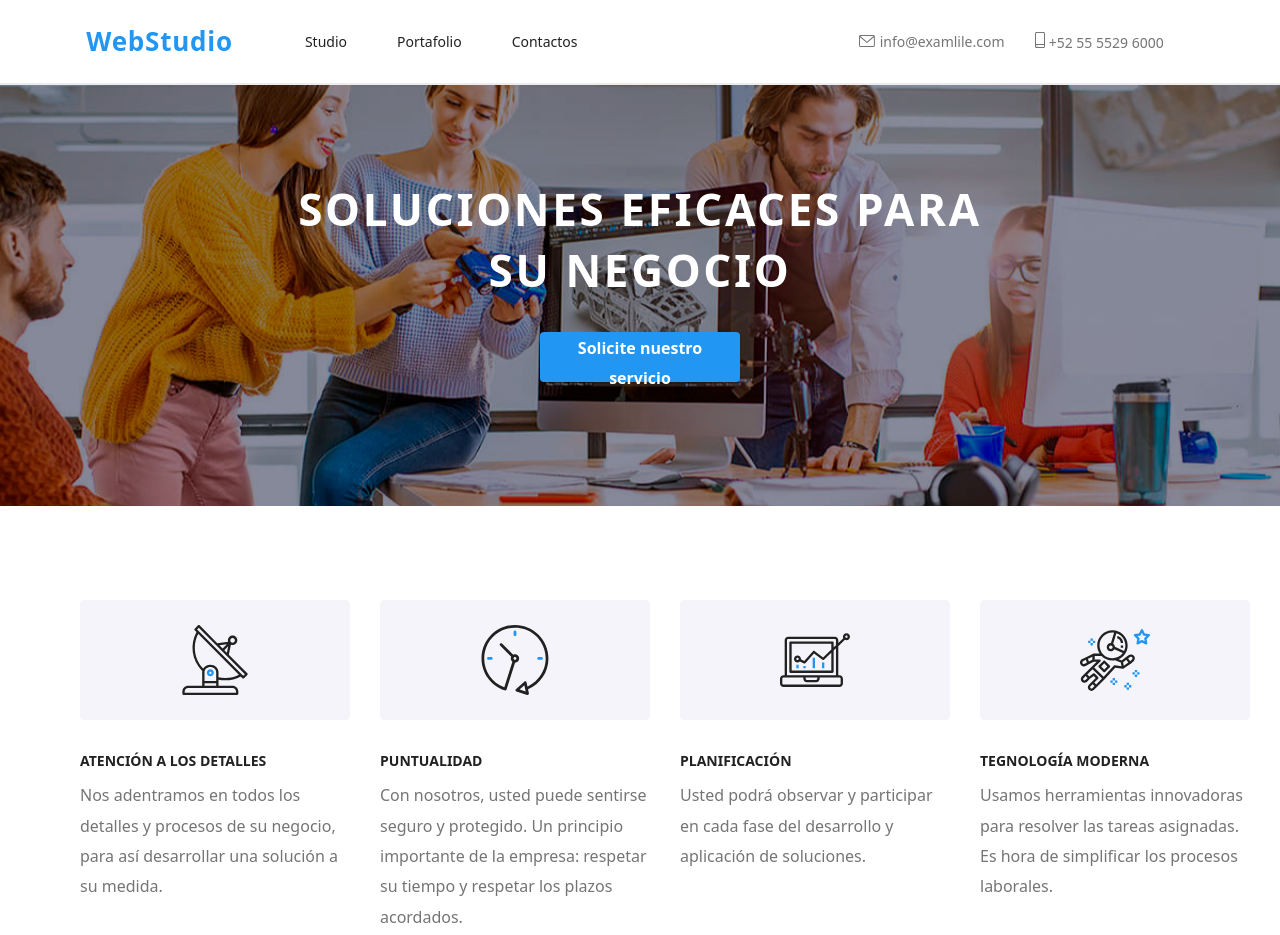
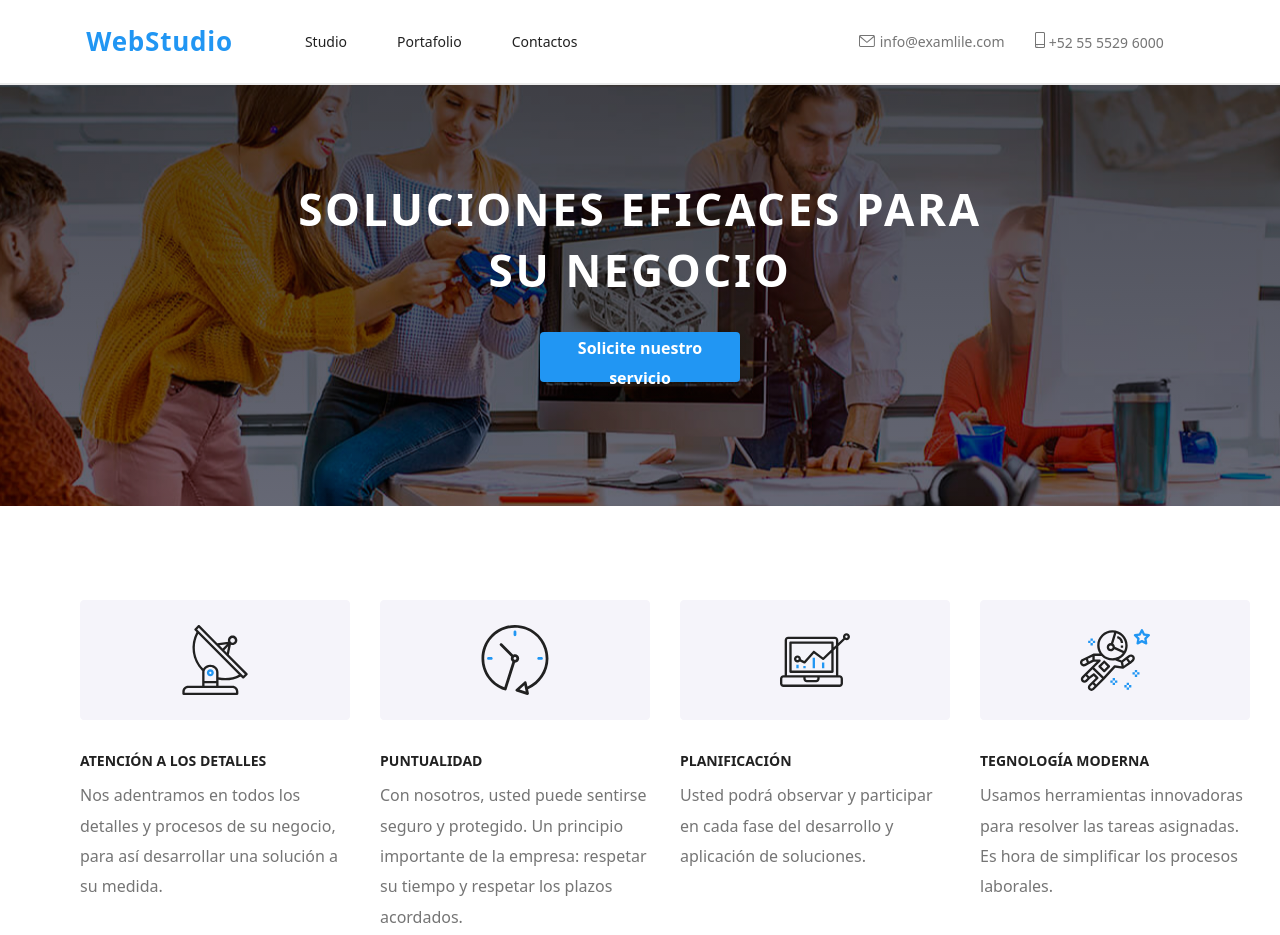
Before and after one commit to Nataly97/goit-markup-hw-04, a plain HTML site: page index.html in a window 1280 px wide. Shown: the top 935 px of the page. Drawn offline with Linux system fonts and the light colour scheme.

Commit message:
Cambio 3 banner

```diff
--- a/css/styles.css
+++ b/css/styles.css
@@ -115,7 +115,7 @@ p {
 }
 
 .img-banner {
-    background: var(--color-banner) url('.././images/imgBanner.png');
+    background: linear-gradient(rgba(7, 7, 7, 0.5), rgba(0, 0, 0, 0.2)), url('.././images/imgBanner.png');
     background-size: 1600px 600px;
     background-repeat: no-repeat;
     text-align: center;
```
